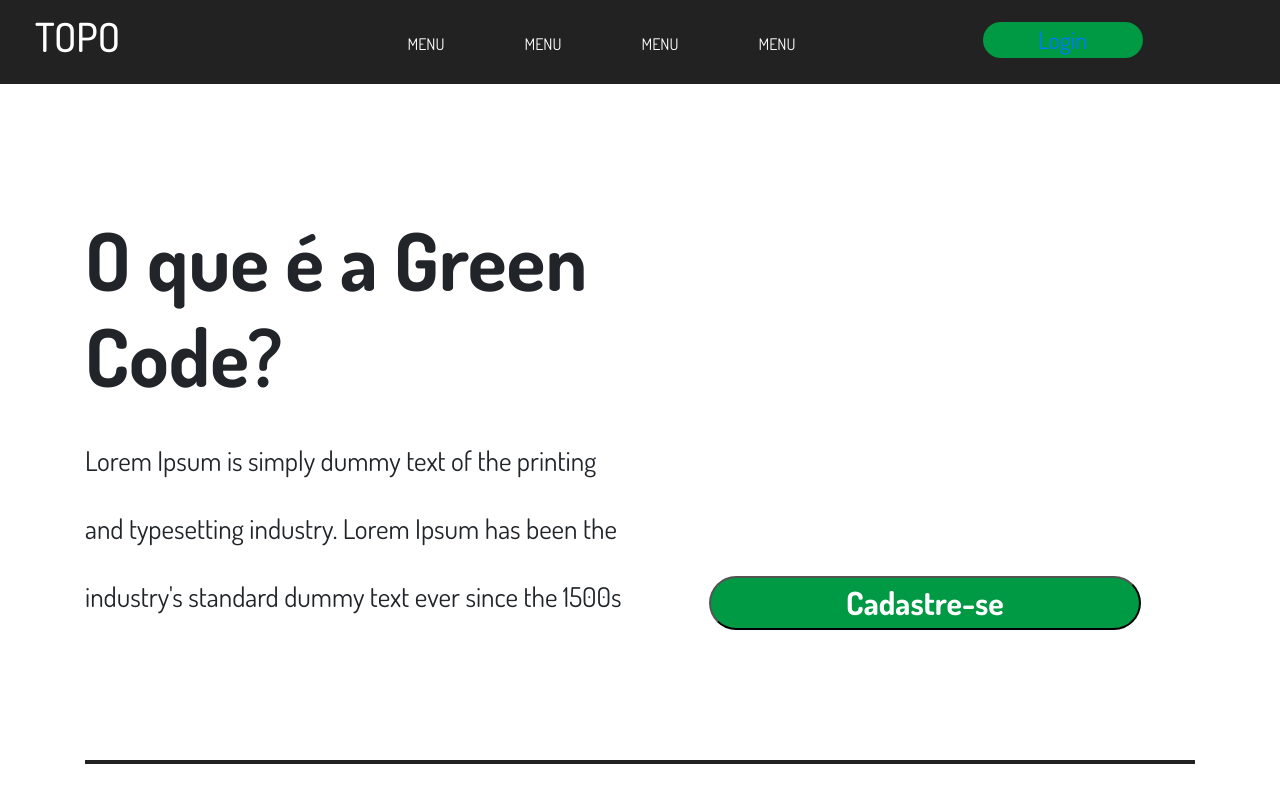
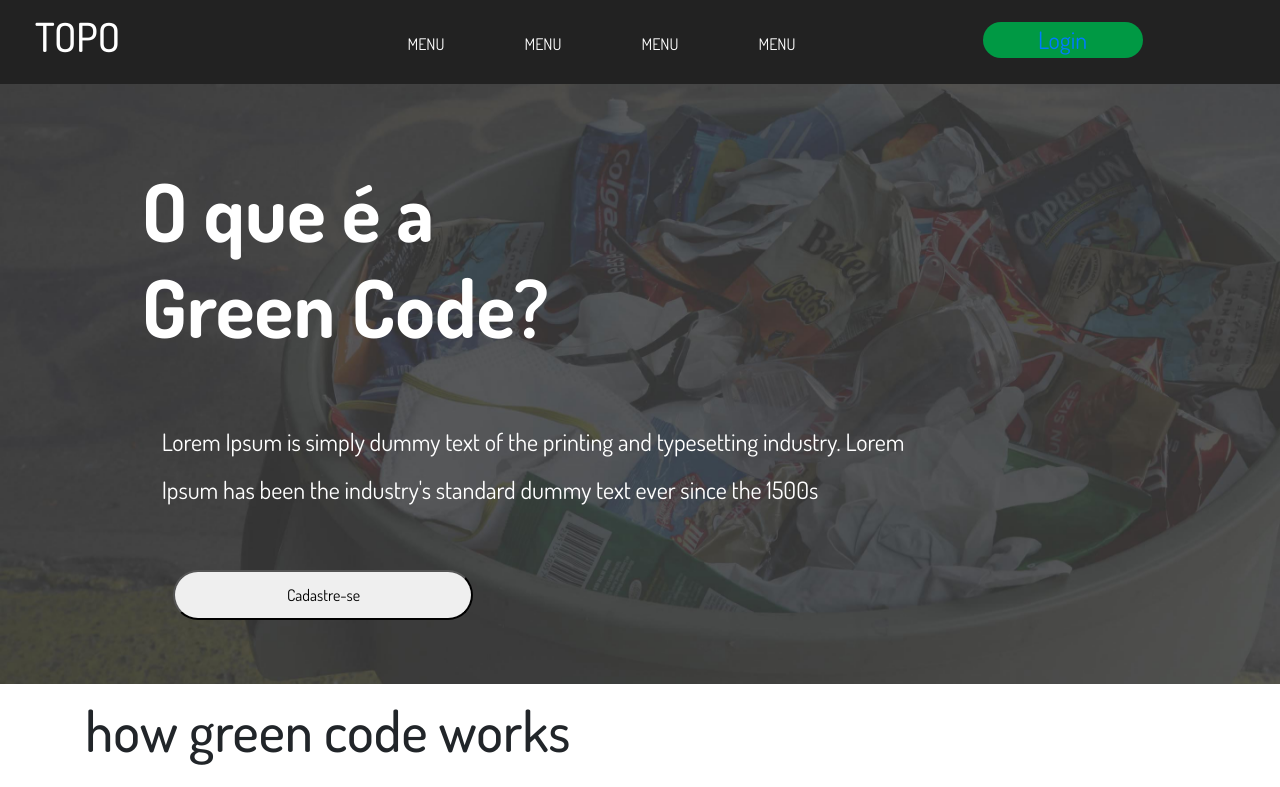
Before and after one commit to erickkaiquesilva/GreenCode, a React (Create React App) app in the folder greencode-web/: page / in a window 1280 px wide. Shown: the top 787 px of the page. Built offline with nearby package versions, Linux system fonts and the light colour scheme.

Commit message:
Atualizando Front da pagina Intro

```diff
--- a/greencode-web/src/Resource/style/style.css
+++ b/greencode-web/src/Resource/style/style.css
@@ -47,18 +47,38 @@
 }
 
 /* ESTILIZAÇÃO CONTEUDO INTRODUTÓRIO */
-.conteudo-esquerda {
-  margin: 10% 0%;
+.wallpaper-intro{
+  width: 100%;
+  background:  url("../Image/wallpaper-intro.jpg") no-repeat center center;
+  background-attachment: fixed;
+  background-size: cover;
 }
-.conteudo-esquerda h1 {
+.conteudo-intro {
+  margin: 5% 0;
+}
+.conteudo-intro h1 {
   font-size: 5em;
   padding: 14px 0px;
   font-weight: bold;
+  color: #FFF;
+  padding: 15px 20px;
 }
-.conteudo-esquerda p {
-  font-size: 1.7em;
+.conteudo-intro p {
+  width: 80%;
+  font-size: 1.5em;
   font-weight: normal;
-  line-height: 250%;
+  line-height: 200%;
+  padding: 40px;
+  color: #FFF;
+}
+.conteudo-intro button {
+  width: 70%;
+  max-width: 300px;
+  height: 50px;
+  border-radius: 50px;
+  margin: 0 5%;
+  outline: none;
+  cursor: pointer;
 }
 .conteudo-direito button {
   width: 80%;
@@ -212,8 +232,13 @@
 .header h1{
   float: left;
 }
-.btnResgate{
-  /* background: #222222; */
+.btnResgate button {
+  width: 80%;
+  height: 50px;
+  margin: 10% 10%;
+  border-radius: 50px;
+  outline: none;
+  cursor: pointer;
 }
 .boxInfoUser{
   float: left;
--- a/greencode-web/src/scenes/Dashboard/Header/header.js
+++ b/greencode-web/src/scenes/Dashboard/Header/header.js
@@ -33,16 +33,15 @@ export default class Balance extends Component {
     render() {
         return (
             <div className="row">
-                <div className="col-lg-1"></div>
                 <div className="col-lg-7 header">
-                    <h1>Wellcome <br /> {this.state.name.split(' ').slice(0, 2).join(' ')}</h1>
+                    <h1>Bem vindo <br /> {this.state.name.split(' ').slice(0, 2).join(' ')}</h1>
                     <div className="boxInfoUser">
                         <h4>Seus Pontos</h4>
                         <p>Pts {this.state.recorded_points}</p>
                     </div>
                 </div>
-                <div className="col-lg-4 btnResgate">
-
+                <div className="col-lg-5 btnResgate">
+                    <button>Trocar Seus Pontos</button>
                 </div>
             </div>
         )
--- a/greencode-web/src/scenes/Dashboard/Summary/summary.js
+++ b/greencode-web/src/scenes/Dashboard/Summary/summary.js
@@ -31,7 +31,7 @@ export default class Summary extends Component {
 
     render() {
         return (
-            <div className="col-lg-4 extrato">
+            <div className="col-lg-5 extrato">
                 <h3>Seus Ultimos Registros</h3>
                 {this.state.extract.map(item => (
                     <div className="boxInfoExtrato" key={item.id}>
--- a/greencode-web/src/scenes/Dashboard/dashboard.js
+++ b/greencode-web/src/scenes/Dashboard/dashboard.js
@@ -26,8 +26,8 @@ export default class Dashboard extends Component {
           <div className="espaco"></div>
           <div className="espaco"></div>
           <div className="row">
+            <Patners />
             <div className="col-lg-1"></div>
-            <Patners />
             <div className="col-lg-1"></div>
             <Summary />
           </div>
--- a/greencode-web/src/scenes/Intro/index.js
+++ b/greencode-web/src/scenes/Intro/index.js
@@ -8,21 +8,21 @@ export default class Intro extends Component {
         return (
             <>
                 <NavBar />
-                <div className="container">
+                <div className="container-fluid wallpaper-intro">
                     <div className="row">
-                        <div className="col-lg-6 conteudo-esquerda">
-                            <h1>O que é a Green Code?</h1>
+                        <div className="col-lg-1"></div>
+                        <div className="col-lg-10 conteudo-intro">
+                            <h1>O que é a <br />Green Code?</h1>
                             <p>
                                 Lorem Ipsum is simply dummy text of the printing and typesetting industry.
                                 Lorem Ipsum has been the industry's standard dummy text ever since the 1500s
                             </p>
-                        </div>
-                        <div className="col-lg-6 conteudo-direito">
                             <button>Cadastre-se</button>
                         </div>
+                        <div className="col-lg-1"></div>
                     </div>
-
-                    <div className="borda-separadora"></div>
+                </div>
+                <div className="container">
 
                     <article className="oquesomos ">
                         <h1>how green code works</h1>
```
Also changed, not shown: greencode-web/src/Resource/Image/wallpaper-intro.jpg (added), 1 other file (tests, documents, lock files or other folders).
